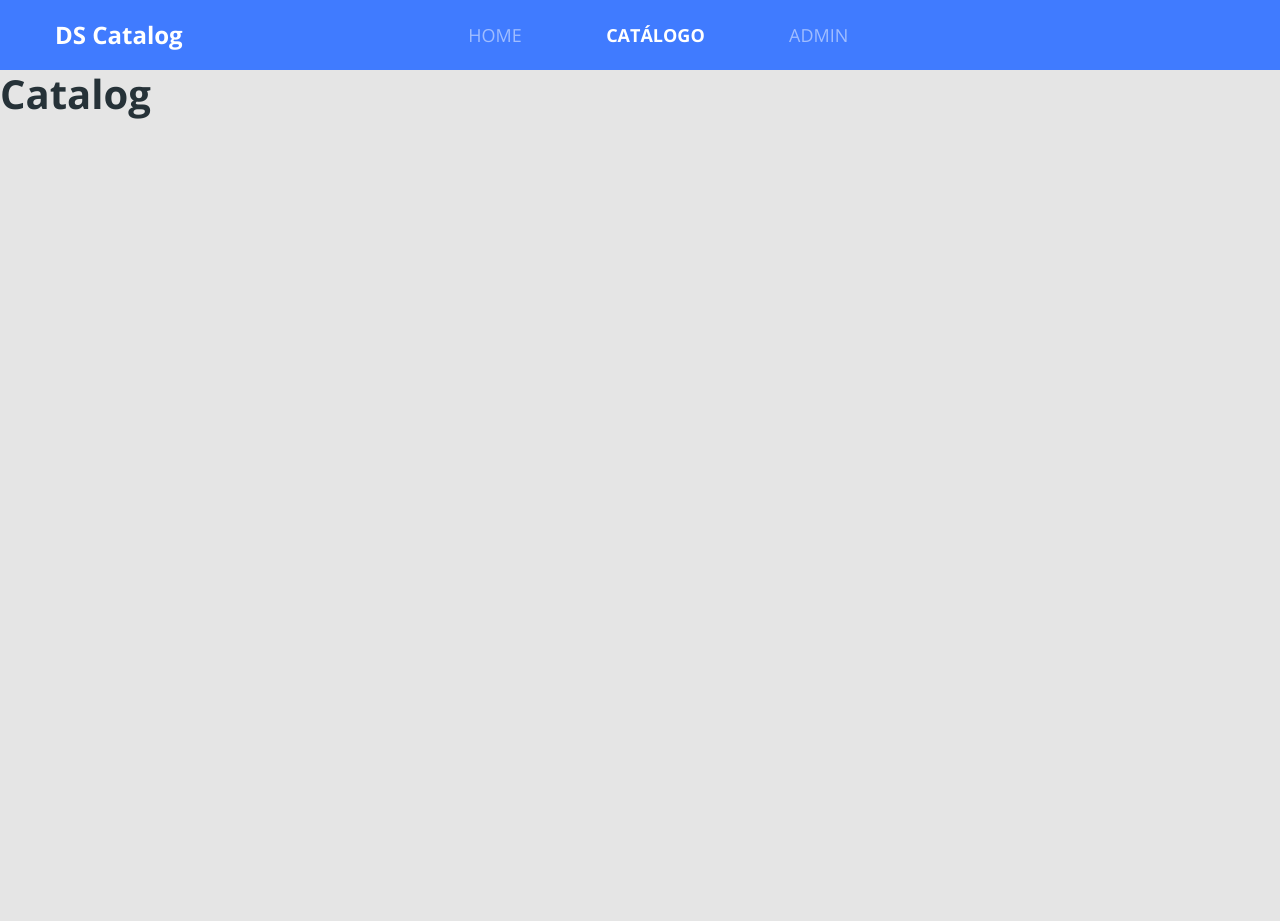
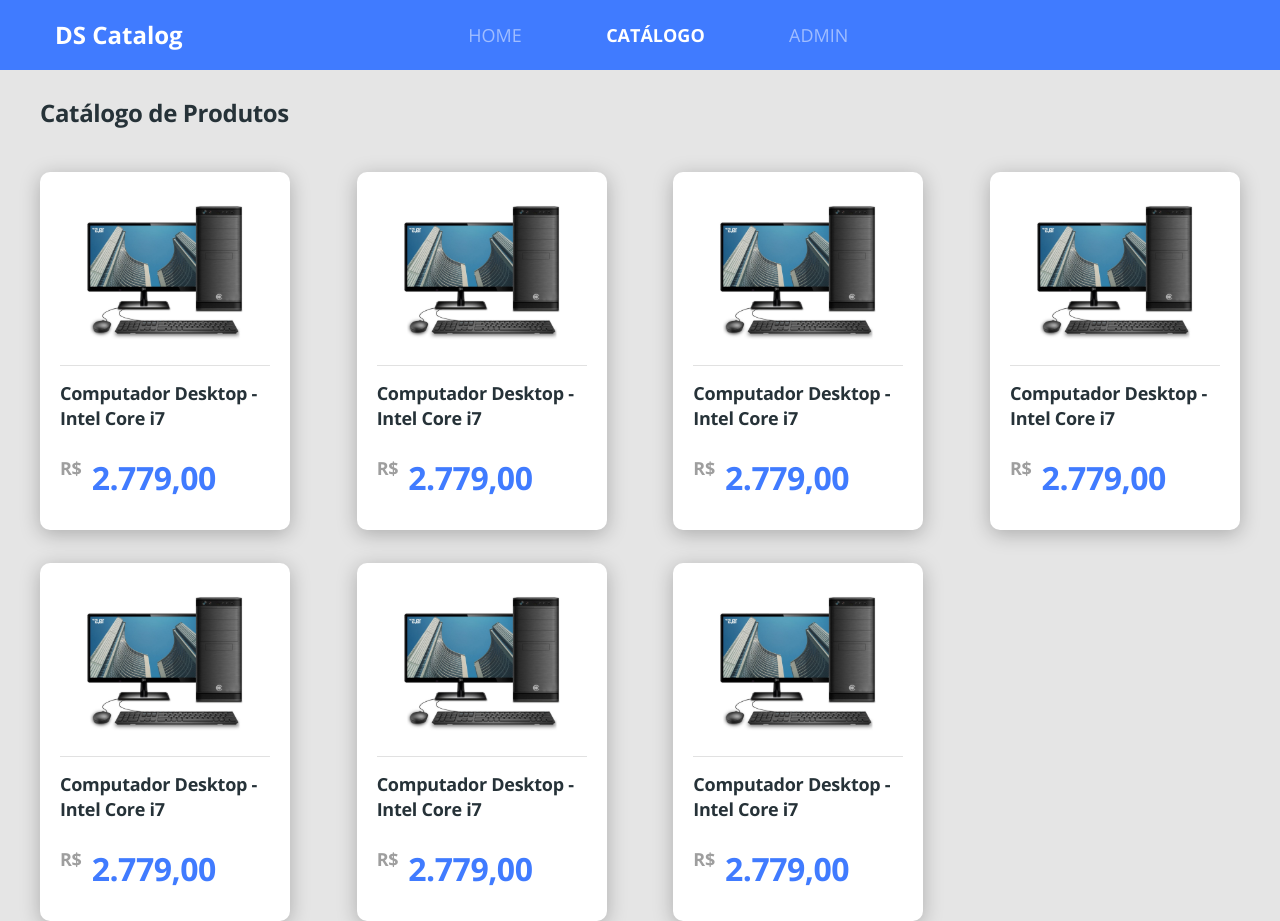
Before and after one commit to tadeuespindolapalermo/dscatalog-bootcamp-devsuperior, a React (Create React App) app in the folder front-web/: page /catalog in a window 1280 px wide. Before the commit the page ends 800 px from the top, so only its background shows below. Built offline with nearby package versions, Linux system fonts and the light colour scheme.

Commit message:
Finish product listing layout

```diff
--- a/front-web/src/app.scss
+++ b/front-web/src/app.scss
@@ -21,3 +21,16 @@ a {
     color: unset;
   }
 }
+
+.border-radius-10 {
+  border-radius: 10px;
+}
+
+.border-radius-20 {
+  border-radius: 20px;
+}
+
+.card-base {
+  background: #FFF;
+  box-shadow: 0px 4px 20px rgba(0, 0, 0, 0.25);
+}
--- /dev/null
+++ b/front-web/src/pages/Catalog/components/ProductCard/index.tsx
@@ -0,0 +1,21 @@
+import { ReactComponent as ProductImage } from '../../../../core/assets/images/product.svg';
+import './styles.scss';
+
+const ProductCard = () => (
+    <div className="card-base border-radius-10 product-card">
+        <ProductImage />
+        <div className="product-info">
+            <h6 className="product-name">
+                Computador Desktop - Intel Core i7
+            </h6>
+        </div>
+        <div className="product-price-container">
+            <span className="product-currency">R$</span>
+            <h3 className="product-price">
+                2.779,00
+            </h3>
+        </div>
+    </div>
+);
+
+export default ProductCard;
--- /dev/null
+++ b/front-web/src/pages/Catalog/components/ProductCard/styles.scss
@@ -0,0 +1,37 @@
+.product-card {
+    padding: 20px 20px 30px 20px;
+    text-align: center;
+}
+
+.product-info {
+    border-top: 1px solid #E1E1E1;
+    text-align: left;
+    padding-top: 15px;
+    margin-top: 15px;
+}
+
+.product-name {
+    font-size: 18px;
+    line-height: 25px;
+    letter-spacing: -0.015em;
+}
+
+.product-price-container {
+    margin-top: 25px;
+    display: flex;
+}
+
+.product-currency {
+    font-size: 18px;
+    line-height: 25px;
+    letter-spacing: -0.015em;
+    color: #9E9E9E;
+}
+
+.product-price {
+    font-size: 32px;
+    line-height: 44px;
+    letter-spacing: -0.015em;
+    color: #407BFF;
+    margin-left: 10px;
+}
--- a/front-web/src/pages/Catalog/index.tsx
+++ b/front-web/src/pages/Catalog/index.tsx
@@ -1,5 +1,21 @@
+import ProductCard from './components/ProductCard';
+import './styles.scss';
+
 const Catalog = () => (
-    <h1>Catalog</h1>
+    <div className="catalog-container">
+        <h1 className="catalog-title">
+            Catálogo de Produtos
+        </h1>
+        <h1 className="catalog-products">
+            <ProductCard />
+            <ProductCard />
+            <ProductCard />
+            <ProductCard />
+            <ProductCard />
+            <ProductCard />
+            <ProductCard />
+        </h1>
+    </div>
 );
 
 export default Catalog;
--- /dev/null
+++ b/front-web/src/pages/Catalog/styles.scss
@@ -0,0 +1,19 @@
+.catalog-container {
+    margin-top: 26px;
+    padding-left: 40px;
+    padding-right: 40px;
+}
+
+.catalog-title {
+    font-size: 24px;
+    line-height: 33px;
+    letter-spacing: -0.015em;
+}
+
+.catalog-products {
+    margin-top: 43px;
+    display: grid;
+    grid-template-columns: repeat(auto-fill, 250px);
+    grid-gap: 33px 20px;
+    justify-content: space-between;
+}
--- a/front-web/src/pages/Home/index.tsx
+++ b/front-web/src/pages/Home/index.tsx
@@ -5,7 +5,7 @@ import './styles.scss'
 
 const Home = () => (
     <div className="home-container">
-        <div className="row home-content">
+        <div className="row home-content card-base border-radius-20">
             <div className="col-6">
                 <h1 className="textTitle">
                     Conheça o melhor <br /> catálogo de produtos
--- a/front-web/src/pages/Home/styles.scss
+++ b/front-web/src/pages/Home/styles.scss
@@ -5,9 +5,6 @@
 }
 
 .home-content {
-    background-color: #FFF;
-    box-shadow: 0px 4px 20px rgba(0, 0, 0, 0.25);
-    border-radius: 20px;
     padding-top: 155px;
     padding-bottom: 150px;
     padding-left: 100px;
```
Also changed, not shown: front-web/src/core/assets/images/product.svg (added).
